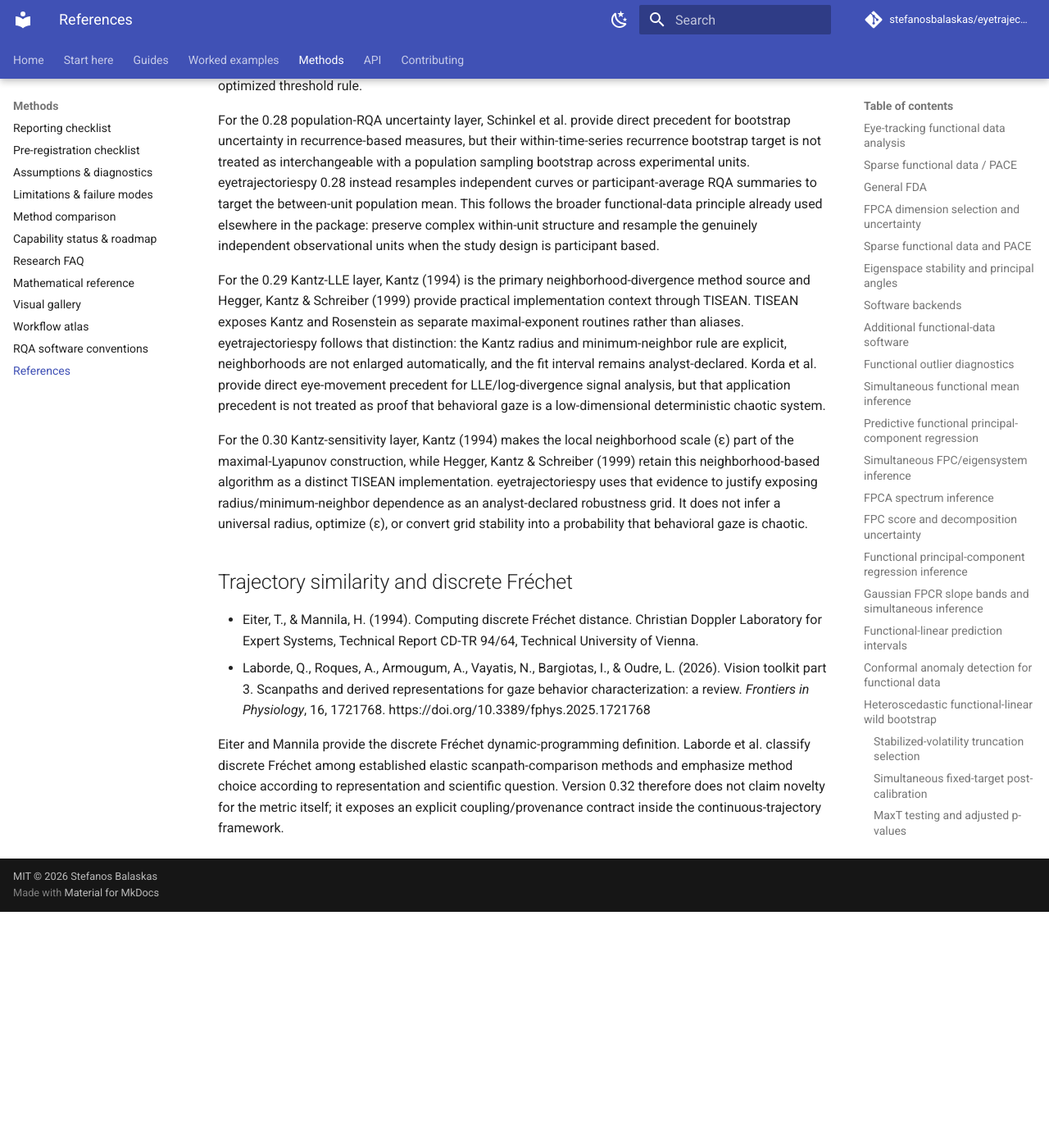
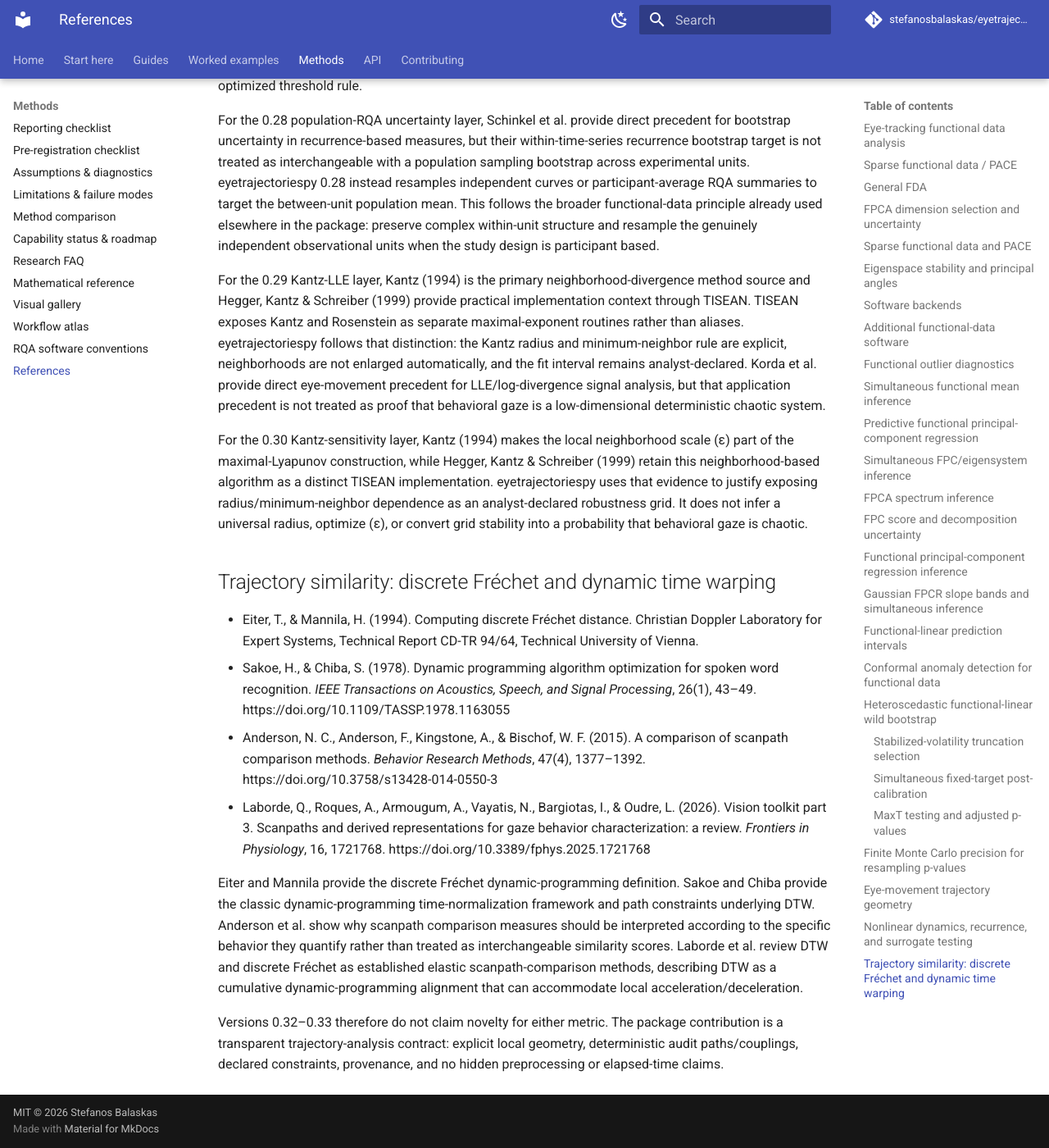
Before and after one commit to stefanosbalaskas/eyetrajectoriespy, an MkDocs documentation site: the page built from docs/methods/references.md, in a window 1280 px wide and 1400 px high, scrolled down 12259 px. Shown: the whole window at 82% size. Built offline with MkDocs 1.6.1 and Material for MkDocs 9.7.7, drawn with Linux system fonts in a browser that asks for light colours; comment, search, counter and statistics services are not loaded; before the commit the page ends 13371 px from its top, so only the background shows below that.

Commit message:
Extend trajectory-similarity evidence for DTW

```diff
--- a/docs/methods/references.md
+++ b/docs/methods/references.md
@@ -270,9 +270,13 @@
 For the 0.30 Kantz-sensitivity layer, Kantz (1994) makes the local neighborhood scale (ε) part of the maximal-Lyapunov construction, while Hegger, Kantz & Schreiber (1999) retain this neighborhood-based algorithm as a distinct TISEAN implementation. eyetrajectoriespy uses that evidence to justify exposing radius/minimum-neighbor dependence as an analyst-declared robustness grid. It does not infer a universal radius, optimize (ε), or convert grid stability into a probability that behavioral gaze is chaotic.
 
 
-## Trajectory similarity and discrete Fréchet
+## Trajectory similarity: discrete Fréchet and dynamic time warping
 
 - Eiter, T., & Mannila, H. (1994). Computing discrete Fréchet distance. Christian Doppler Laboratory for Expert Systems, Technical Report CD-TR 94/64, Technical University of Vienna.
+- Sakoe, H., & Chiba, S. (1978). Dynamic programming algorithm optimization for spoken word recognition. *IEEE Transactions on Acoustics, Speech, and Signal Processing*, 26(1), 43–49. https://doi.org/10.1109/TASSP.1978.1163055
+- Anderson, N. C., Anderson, F., Kingstone, A., & Bischof, W. F. (2015). A comparison of scanpath comparison methods. *Behavior Research Methods*, 47(4), 1377–1392. https://doi.org/10.3758/s13428-014-0550-3
 - Laborde, Q., Roques, A., Armougum, A., Vayatis, N., Bargiotas, I., & Oudre, L. (2026). Vision toolkit part 3. Scanpaths and derived representations for gaze behavior characterization: a review. *Frontiers in Physiology*, 16, 1721768. https://doi.org/10.3389/fphys.2025.1721768
 
-Eiter and Mannila provide the discrete Fréchet dynamic-programming definition. Laborde et al. classify discrete Fréchet among established elastic scanpath-comparison methods and emphasize method choice according to representation and scientific question. Version 0.32 therefore does not claim novelty for the metric itself; it exposes an explicit coupling/provenance contract inside the continuous-trajectory framework.
+Eiter and Mannila provide the discrete Fréchet dynamic-programming definition. Sakoe and Chiba provide the classic dynamic-programming time-normalization framework and path constraints underlying DTW. Anderson et al. show why scanpath comparison measures should be interpreted according to the specific behavior they quantify rather than treated as interchangeable similarity scores. Laborde et al. review DTW and discrete Fréchet as established elastic scanpath-comparison methods, describing DTW as a cumulative dynamic-programming alignment that can accommodate local acceleration/deceleration.
+
+Versions 0.32–0.33 therefore do not claim novelty for either metric. The package contribution is a transparent trajectory-analysis contract: explicit local geometry, deterministic audit paths/couplings, declared constraints, provenance, and no hidden preprocessing or elapsed-time claims.
```
